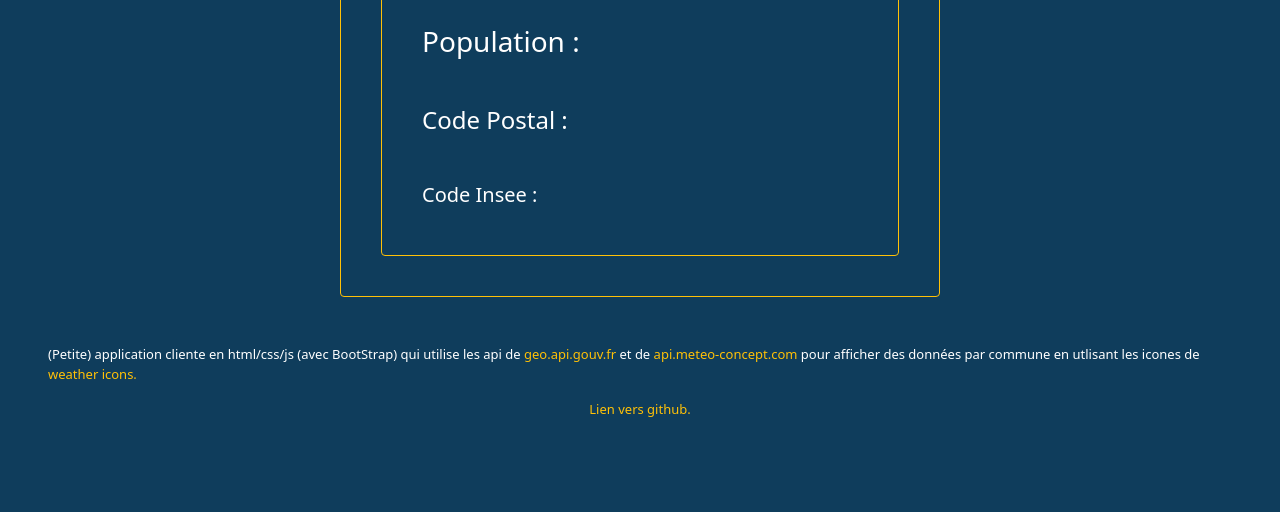
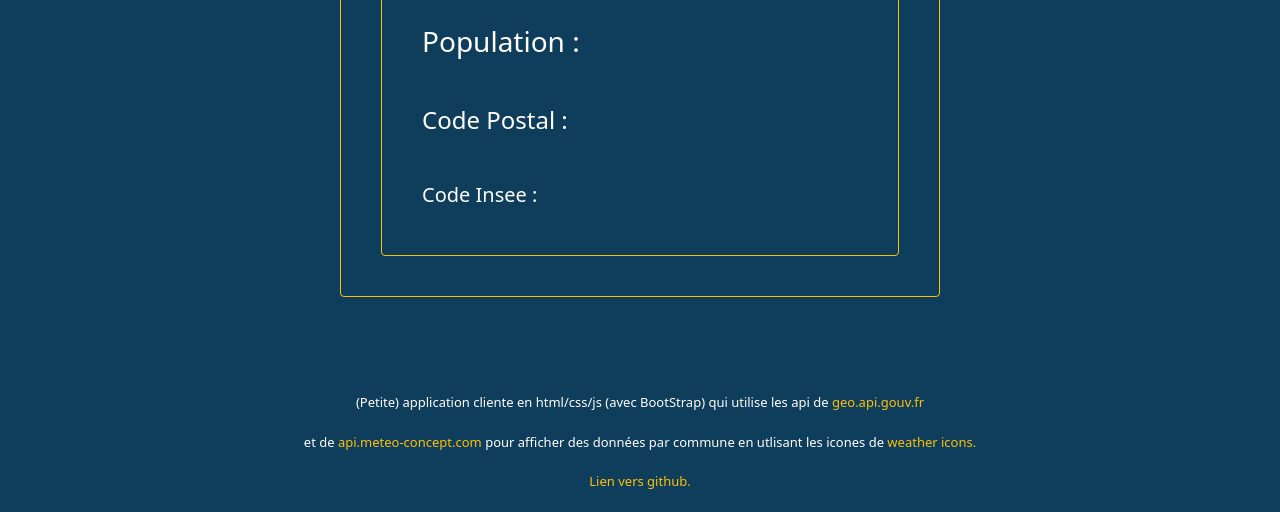
Before and after one commit to jacquesgrana/CDAPHP-TP2JS-AffichageCommunes, a plain HTML site: page index.html in a window 1280 px wide. Shown: the part 712-1224 px from the top of the page. Before the commit the page ends 1156 px from the top, so only its background shows below. Drawn offline with nearby package versions, Linux system fonts and the light colour scheme; no server answers.

Commit message:
modif css et html du footer et du body + ajout d'une pause pour que la requete de la meteo arrive apres celle de l'ephemeride

```diff
--- a/css/index.css
+++ b/css/index.css
@@ -8,7 +8,6 @@
   padding: 40px;
   margin-left: auto;
   margin-right: auto;
-
 }
 
 #div-result {
@@ -21,17 +20,22 @@
   background-color: hsl(204, 72%, 21%) !important;
   border: solid thin rgb(230, 196, 47) !important;
 
-    outline : none;
-    overflow : hidden;
-    text-indent : 0.01px;
-    text-overflow : '';
+  outline: none;
+  overflow: hidden;
+  text-indent: 0.01px;
+  text-overflow: "";
   -webkit-appearance: none;
   -moz-appearance: none;
   -ms-appearance: none;
   -o-appearance: none;
   appearance: none;
+}
 
+footer {
+    width: 100%;
 }
+
+
 
 #div-meteo {
   margin: 0;
@@ -51,8 +55,11 @@
   color: white !important;
 }
 
-.text-footer, .link-footer {
+.text-footer,
+.link-footer {
   font-size: small;
+  margin-top: 0;
+  margin-bottom: 20px;
 }
 
 #icon-meteo {
@@ -60,29 +67,29 @@
 }
 
 .cold-temp {
-    color :rgb(199, 229, 255);
+  color: rgb(199, 229, 255);
 }
 
 .little-cold-temp {
-    color :rgb(83, 174, 253);
+  color: rgb(83, 174, 253);
 }
 
 .temp-temp {
-    color :rgb(43, 204, 84);
+  color: rgb(43, 204, 84);
 }
 
 .little-hot-temp {
-    color :rgb(211, 233, 17);
+  color: rgb(211, 233, 17);
 }
 
 .hot-temp {
-    color :rgb(250, 190, 27);
+  color: rgb(250, 190, 27);
 }
 
 .very-hot-temp {
-    color :rgb(248, 57, 32);
+  color: rgb(248, 57, 32);
 }
 
 .too-hot-temp {
-    color :rgb(212, 13, 186);
+  color: rgb(212, 13, 186);
 }
--- a/index.html
+++ b/index.html
@@ -15,13 +15,13 @@
     <script src="./js/launcher.js" type="module"></script>
     <title>Exercice Affichage des Communes</title>
 </head>
-<body>
+<body class="d-flex flex-column">
     <div id="root" class="mb-5 d-flex flex-column align-items-center justify-content-center"></div>
-    <footer>
-        <div class="d-flex flex-column justify-content-center align-items-center mt-5 mb-4 px-5">
-            <p class="text-white text-footer">(Petite) application cliente en html/css/js (avec BootStrap) qui utilise les api de <a class="text-warning link-footer" target="_blank" href="https://geo.api.gouv.fr">geo.api.gouv.fr</a> et de <a  class="text-warning link-footer" target="_blank" href="https://api.meteo-concept.com">api.meteo-concept.com</a> pour afficher des données par commune en utlisant les icones de <a class="text-warning link-footer" target="_blank" href="https://erikflowers.github.io/weather-icons/">weather icons.</a></p>
+    <footer class="d-flex flex-column justify-content-center align-items-center mt-5 px-5">
+            <p class="text-white text-footer">(Petite) application cliente en html/css/js (avec BootStrap) qui utilise les api de <a class="text-warning link-footer" target="_blank" href="https://geo.api.gouv.fr">geo.api.gouv.fr</a></p>
+            <p class="text-white text-footer">et de <a  class="text-warning link-footer" target="_blank" href="https://api.meteo-concept.com">api.meteo-concept.com</a> pour afficher des données par commune en utlisant les icones de <a class="text-warning link-footer" target="_blank" href="https://erikflowers.github.io/weather-icons/">weather icons.</a></p>
             <a class="text-warning link-footer" target="_blank" href="https://github.com/jacquesgrana/CDAPHP-TP2JS-AffichageCommunes">Lien vers github.</a>
-        </div>
+
     </footer>
 </body>
 </html>
--- a/js/Controller.js
+++ b/js/Controller.js
@@ -172,7 +172,13 @@
     //if(!this.#model.isNotDomTom) this.#view.disableMeteo();
     if(this.#model.isNotDomTom) {
       this.#model.loadEphemerid(this.displayEphemerid, this.#model.ephemeridDatas, this.#model.selectedCmnCode);
-      this.#model.loadMeteo(this.displayMeteo, this.#model.meteoDatas, this.#model.selectedCmnCode);
+
+      // TODO faire pause de 0.5 sec
+
+      setTimeout(() => {
+        this.#model.loadMeteo(this.displayMeteo, this.#model.meteoDatas, this.#model.selectedCmnCode);
+      }, 500);
+
     }
   }
 
--- a/js/Model.js
+++ b/js/Model.js
@@ -157,7 +157,7 @@
    * @param {string} cmnInsee : code insee de la commune
    */
   loadEphemerid = (callBack, ephemeridDatas, cmnInsee) => {
-    console.log("model 160 : load ephemerid");
+    //console.log("model 160 : load ephemerid");
     const headers = new Headers();
     //headers.append('Authorization', `Bearer ${this.#tokenMeteoConcept}`);
     headers.append('Access-Control-Allow-Origin', '*');
@@ -189,7 +189,7 @@
    * @param {string} cmnInsee
    */
   loadMeteo = (callBack, meteoDatas, cmnInsee) => {
-    console.log("model 191 : load meteo");
+    //console.log("model 191 : load meteo");
       // https://api.meteo-concept.com/api/forecast/daily/0?token=MON_TOKEN&insee=35238
     const headers = new Headers();
     //headers.append('Authorization', `Bearer ${this.#tokenMeteoConcept}`);
```
Lines whose indentation alone changed are shown as unchanged.
